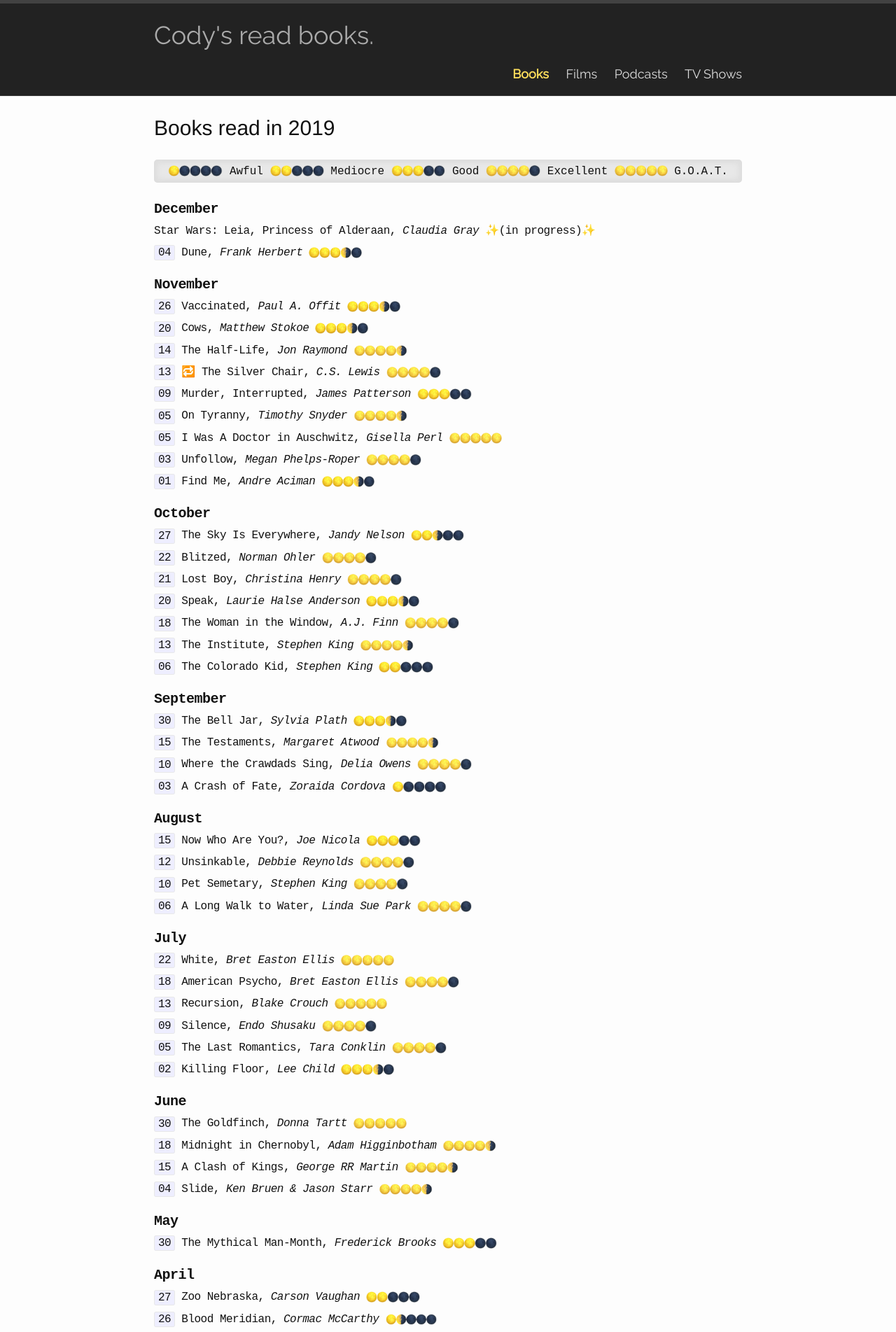
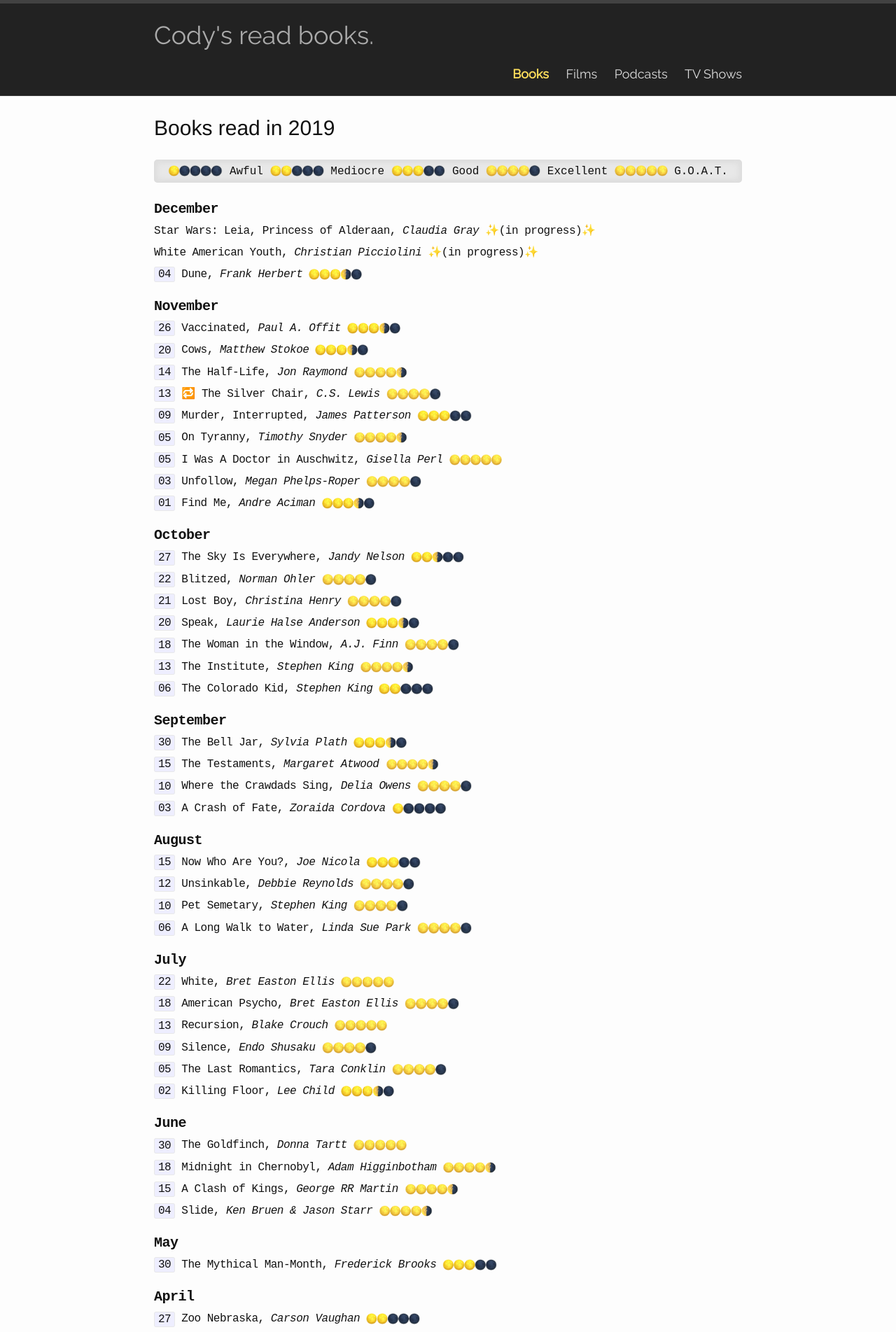
Before and after one commit to codydalerodgers/personal-blog, a Jekyll site: the page built from _books/2019.md, in a window 1280 px wide. Shown: the top 1903 px of the page at 70% size. Built offline with Jekyll 4.4.1, drawn with Linux system fonts in a browser that asks for light colours.

Commit message:
Update currently reading

```diff
--- a/_books/2019.md
+++ b/_books/2019.md
@@ -5,6 +5,8 @@
 ---
 ## December
 Star Wars: Leia, Princess of Alderaan, _Claudia Gray_ {{ site.inprogress }}
+
+White American Youth, _Christian Picciolini_ {{ site.inprogress }}
 
 `04` Dune, _Frank Herbert_ {{ site.threehalf }}
 
```
